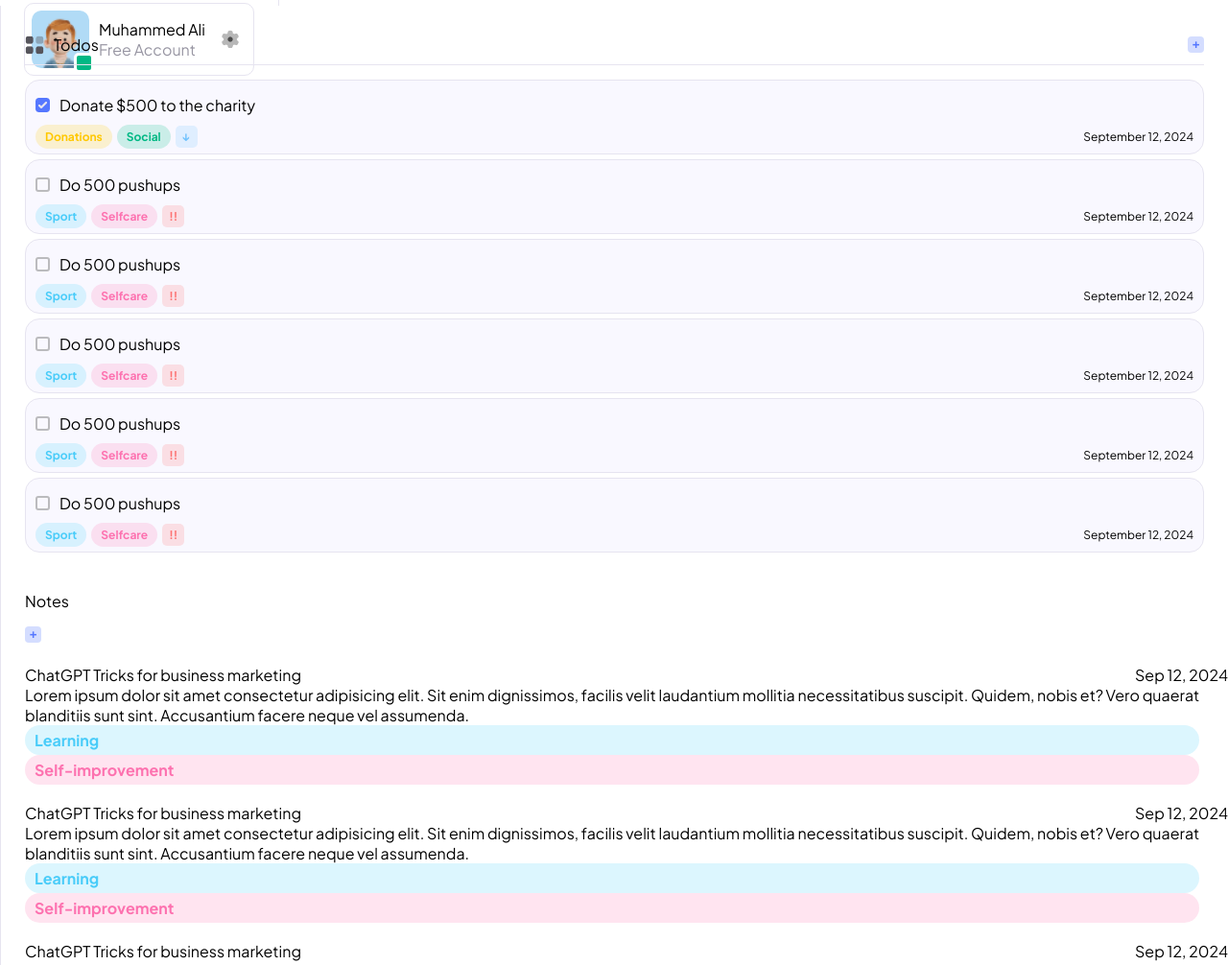
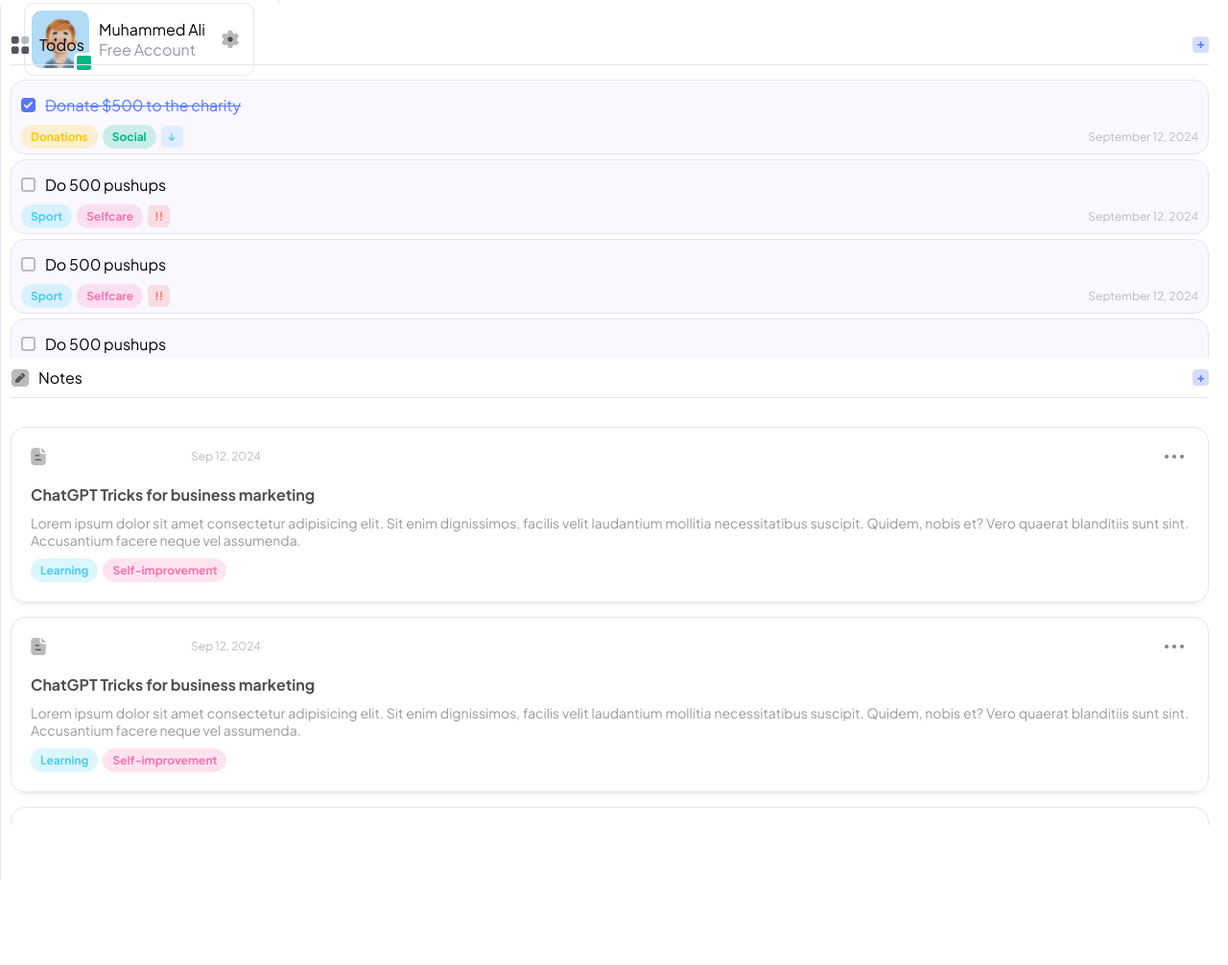
Before and after one commit to pepse3000/todo-list, a website built with webpack: page src/index.html in a window 1280 px wide. Shown: the part 819-1825 px from the top of the page at 96% size. After the commit the page ends 1736 px from the top, so only its background shows below. Built offline with nearby package versions, Linux system fonts and the light colour scheme.

Commit message:
complete styling rightbar

```diff
--- a/src/rightbar.css
+++ b/src/rightbar.css
@@ -5,17 +5,40 @@
     --active-color: #5577FF;
     --reverse-text-color: #F5FFFC;
     --dark-gray-text-color: #888793;
+    --black-text-color: #4F4F4F;
 }
 
 .infobar {
+    display: grid;
+    grid-template-rows: 0.83fr 1fr;
     border-left: 1px solid var(--light-border-color);
-    padding: 20px 25px 0px 25px;
+    padding: 20px 20px 0px 10px;
+}
+
+.todos {
+    grid-area: auto;
+}
+
+.todos-container::-webkit-scrollbar,
+.notes-container::-webkit-scrollbar {
+    display: none;
+}
+
+.notes {
+    grid-area: auto;
+}
+
+.todos-container {
+    overflow: hidden;
+    overflow-y: scroll;
+    height: 36.3vh;
 }
 
 /* Header */
 
-.todos-header {
-    position: relative;
+.todos-header,
+.notes-header {
+    position: sticky;
     display: flex;
     align-items: center;
     gap: 10px;
@@ -29,12 +52,14 @@
     background: url(./icons/Category-1.png);
 }
 
-.todos-header p {
+.todos-header p,
+.notes-header p {
     padding: 0;
     margin: 10px 0;
 }
 
-.todos-header .add {
+.todos-header .add,
+.notes-header .add {
     position: absolute;
     right: 0;
 }
@@ -82,6 +107,12 @@
     box-shadow: inset 0px 0px 0px 0px;
 }
 
+.checked {
+    transition: 0.3s;
+    color: var(--active-color);
+    text-decoration: line-through;
+}
+
 .todo-status.status-checked:hover {
     background-size: contain;
     background-color: var(--active-color);
@@ -99,6 +130,8 @@
 .date {
     position: absolute;
     right: 0;
+    font-size: 12px;
+    color: #BBBABE;
 }
 
 
@@ -178,3 +211,87 @@
     background: #71C2FD30;
     color: #71C2FD;
 }
+
+/* Notes */
+.notes {
+    margin: 0;
+    top: -5.5rem;
+}
+
+.notes-container {
+    overflow: hidden;
+    overflow-y: scroll;
+    max-height: 430px;
+}
+
+.notes .add span {
+    position: absolute;
+    top: -6px;
+}
+
+.notes .icon-holder {
+    background: url(./icons/Edit-Square.png);
+}
+
+.note-element {
+    position: relative;
+    border: 1px solid var(--light-border-color);
+    padding: 20px;
+    border-radius: 15px;
+    box-shadow: 0px 5px 10px -7px #4F4F4F50;
+    margin: 15px 0;
+}
+
+.note-element .icon-holder {
+    background: url(./icons/Paper.png);
+    background-repeat: no-repeat;
+}
+
+.icon-holder-settings {
+    width: 25px;
+    height: 4px;
+    background: url(./icons/dots.png);
+    background-repeat: no-repeat;
+    opacity: 0.7;
+}
+
+.icon-holder-settings:hover {
+    opacity: 1;
+    transition: 0.3s;
+    cursor: pointer;
+}
+
+.note-header {
+    display: flex;
+    align-items: center;
+    justify-content: space-between;
+    margin-bottom: 20px;
+}
+
+.note-header .date {
+    left: 15%;
+}
+
+.note-content {
+    display: flex;
+    flex-direction: column;
+    text-align: justify;
+}
+
+.content-header {
+    color: var(--black-text-color);
+    margin-bottom: 10px;
+    font-size: 16px;
+    font-weight: 700;
+}
+
+.main-content {
+    color: #999999;
+    font-size: 14px;
+}
+
+.note-tags {
+    display: flex;
+    margin-top: 10px;
+    font-size: 12px;
+}
```
